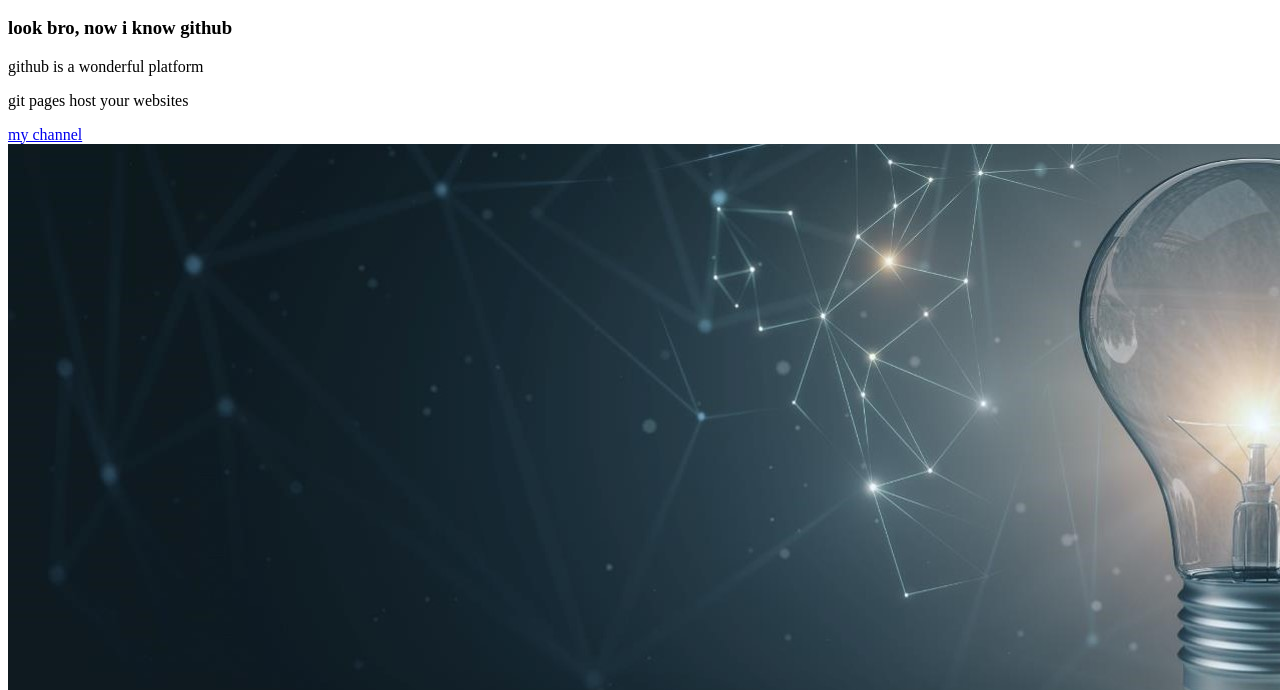
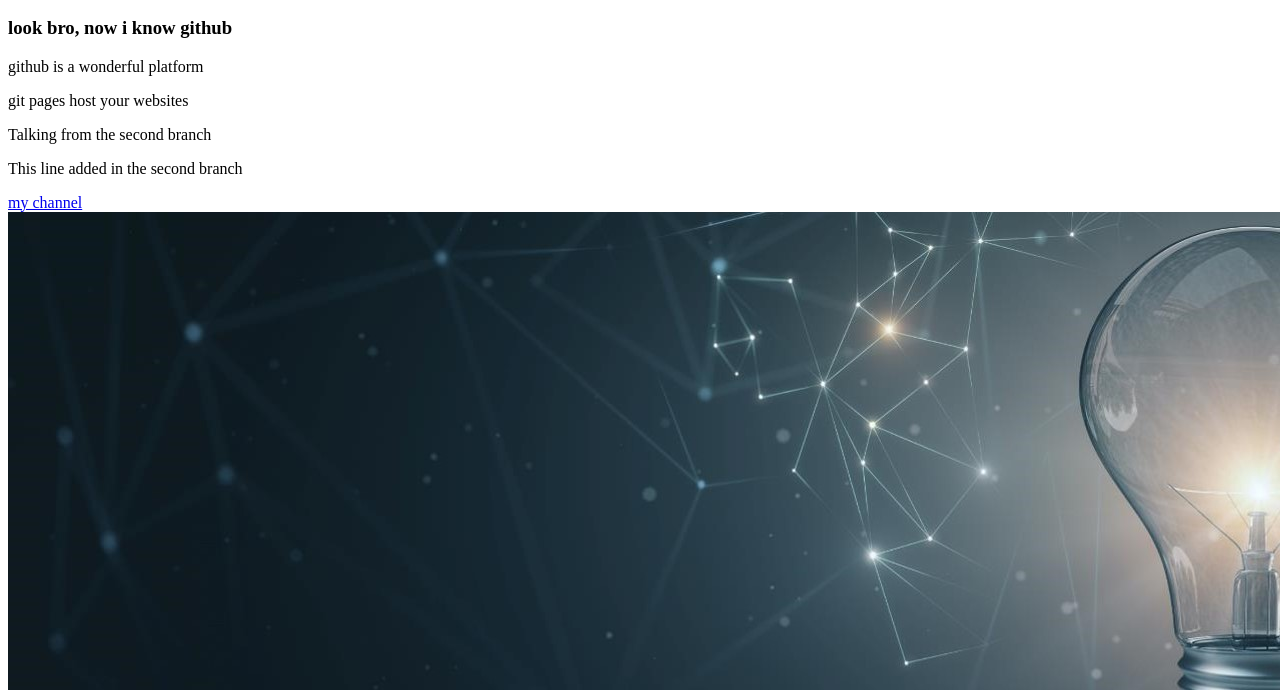
Before and after one commit to mahfuzsmart/2nd-test-repo, a plain HTML site: page index.html in a window 1280 px wide. Shown: the part 110-800 px from the top of the page. Drawn offline with Linux system fonts and the light colour scheme.

Commit message:
adding codes in 2nd branch to learn branch

```diff
--- a/index.html
+++ b/index.html
@@ -11,6 +11,8 @@
     <h3>look bro, now i know github</h3>
     <p>github is a wonderful platform</p>
     <p>git pages host your websites</p>
+    <p>Talking from the second branch</p>
+    <p>This line added in the second branch</p>
     <a href="https://www.youtube.com">my channel</a>
     <img src="Images/Picture2.jpg" alt="">
 
```
